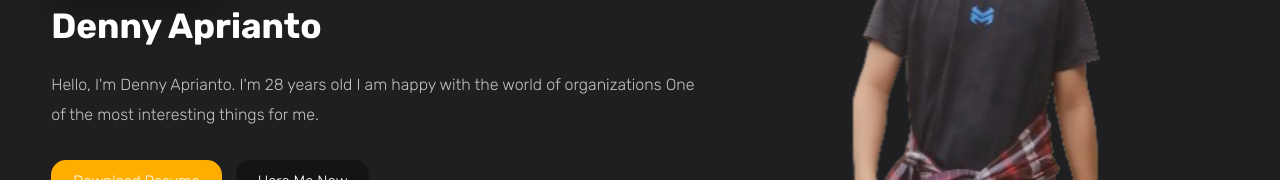
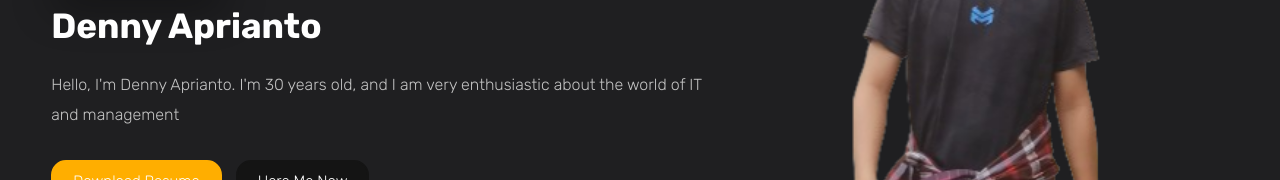
Before and after one commit to hallo-denny/iamdenny, a plain HTML site: page index.html in a window 1280 px wide. Shown: the part 318-498 px from the top of the page. Drawn offline with nearby package versions, Linux system fonts and the light colour scheme.

Commit message:
Update index.html

```diff
--- a/index.html
+++ b/index.html
@@ -39,8 +39,7 @@
         <div class="home-text">
             <span>IT Management</span>
             <h1>Denny Aprianto</h1>
-            <p>Hello, I'm Denny Aprianto. I'm 28 years old I am happy with the world of organizations
-                One of the most interesting things for me.</p>
+            <p>Hello, I'm Denny Aprianto. I'm 30 years old, and I am very enthusiastic about the world of IT and management</p>
             <div class="main-btn">
                 <a href="https://drive.google.com/file/d/1JZodm0yY7e5tv4WlU21Hf4n1cRKgw0a0/view?usp=sharing" tap="downloadFile" class="btn">Download Resume</a>
                 <a href="#" class="btn two">Here Me Now</a>
```
